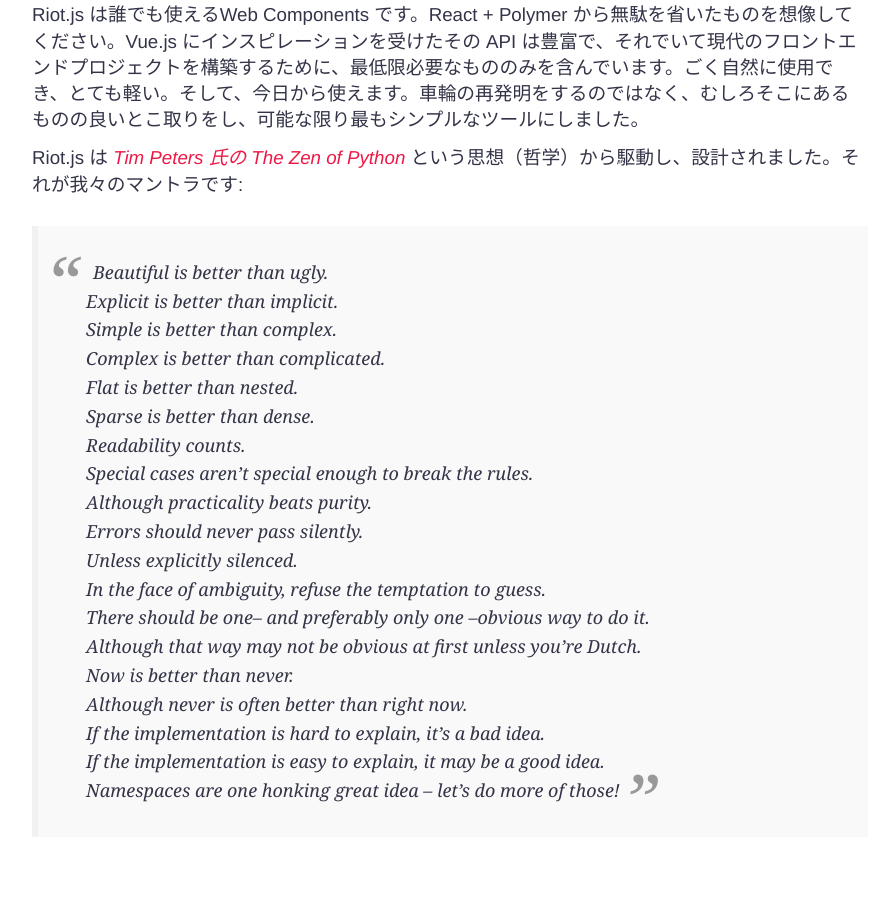
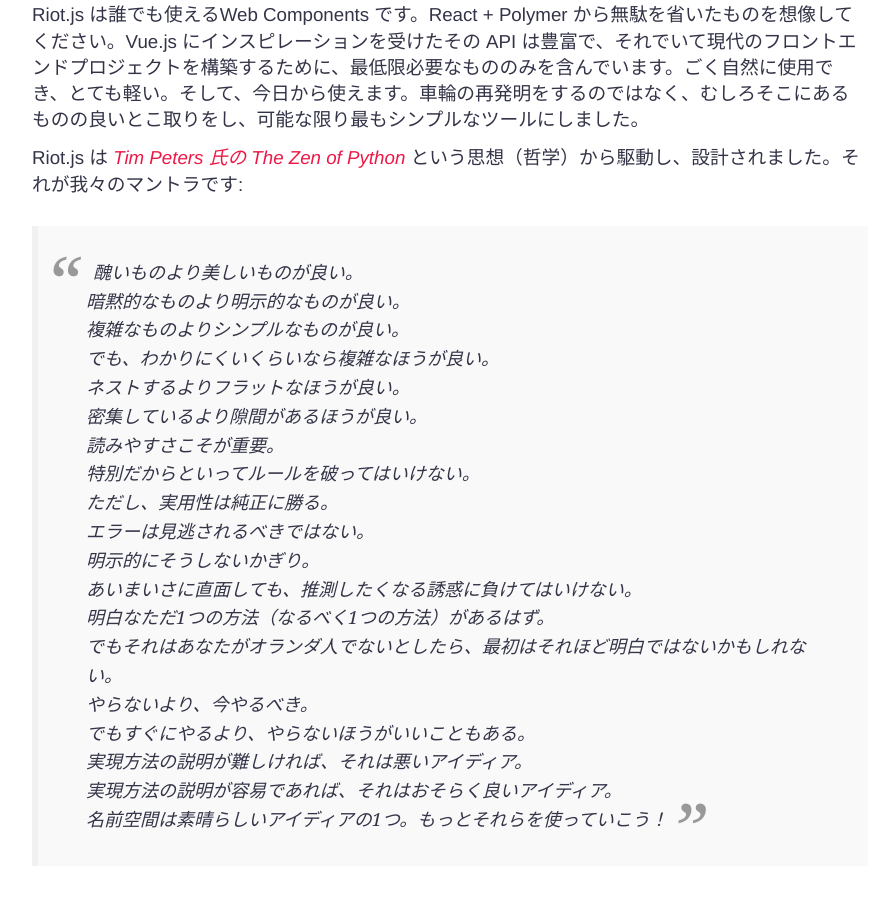
Before and after one commit to riot/riot.github.io, a Jekyll site: the page built from ja/index.md, in a window 1280 px wide and 900 px high, scrolled down 6158 px. Shown: the whole window, without its empty margins (190-1079 px from the left). Built offline with Jekyll 4.4.1, drawn with Linux system fonts in a browser that asks for light colours; emoji names are drawn with the system emoji font; comment, search, counter and statistics services are not loaded.

Commit message:
Translated "The Zen of Python" to Japanese

```diff
--- a/ja/index.md
+++ b/ja/index.md
@@ -183,22 +183,22 @@
 
 Riot.js は [*Tim Peters 氏の The Zen of Python*](https://en.wikipedia.org/wiki/Zen_of_Python) という思想（哲学）から駆動し、設計されました。それが我々のマントラです:
 
-> Beautiful is better than ugly.<br/>
-> Explicit is better than implicit.<br/>
-> Simple is better than complex.<br/>
-> Complex is better than complicated.<br/>
-> Flat is better than nested.<br/>
-> Sparse is better than dense.<br/>
-> Readability counts.<br/>
-> Special cases aren't special enough to break the rules.<br/>
-> Although practicality beats purity.<br/>
-> Errors should never pass silently.<br/>
-> Unless explicitly silenced.<br/>
-> In the face of ambiguity, refuse the temptation to guess.<br/>
-> There should be one-- and preferably only one --obvious way to do it.<br/>
-> Although that way may not be obvious at first unless you're Dutch.<br/>
-> Now is better than never.<br/>
-> Although never is often better than *right* now.<br/>
-> If the implementation is hard to explain, it's a bad idea.<br/>
-> If the implementation is easy to explain, it may be a good idea.<br/>
-> Namespaces are one honking great idea -- let's do more of those!
+> 醜いものより美しいものが良い。<br/>
+> 暗黙的なものより明示的なものが良い。<br/>
+> 複雑なものよりシンプルなものが良い。<br/>
+> でも、わかりにくいくらいなら複雑なほうが良い。<br/>
+> ネストするよりフラットなほうが良い。<br/>
+> 密集しているより隙間があるほうが良い。<br/>
+> 読みやすさこそが重要。<br/>
+> 特別だからといってルールを破ってはいけない。<br/>
+> ただし、実用性は純正に勝る。<br/>
+> エラーは見逃されるべきではない。<br/>
+> 明示的にそうしないかぎり。<br/>
+> あいまいさに直面しても、推測したくなる誘惑に負けてはいけない。<br/>
+> 明白なただ1つの方法（なるべく1つの方法）があるはず。<br/>
+> でもそれはあなたがオランダ人でないとしたら、最初はそれほど明白ではないかもしれない。<br/>
+> やらないより、今やるべき。<br/>
+> でも*すぐに*やるより、やらないほうがいいこともある。<br/>
+> 実現方法の説明が難しければ、それは悪いアイディア。<br/>
+> 実現方法の説明が容易であれば、それはおそらく良いアイディア。<br/>
+> 名前空間は素晴らしいアイディアの1つ。もっとそれらを使っていこう！
```
